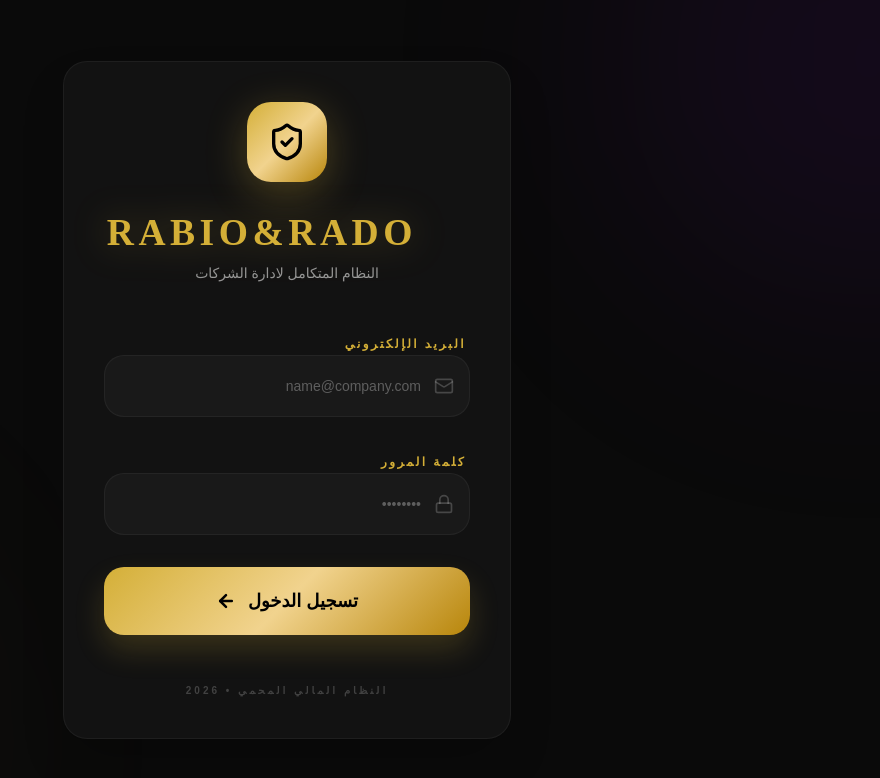
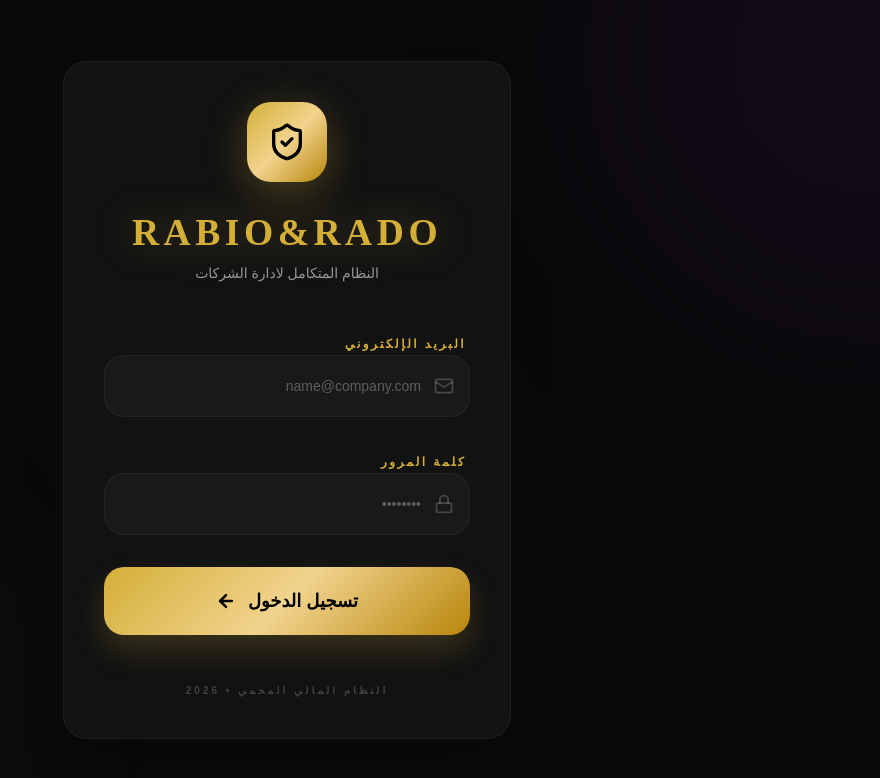
Before and after one commit to RABIE-DIBEH/hr, a React (Vite) app in the folder frontend/: page /login in a window 1280 px wide. Shown: the top 778 px of the page, without its empty margins (400-1280 px from the left). Built offline with nearby package versions, Linux system fonts and the light colour scheme; no server answers.

Commit message:
style: adjust login page header layout and width constraints for better responsiveness

```diff
--- a/frontend/src/pages/Login.tsx
+++ b/frontend/src/pages/Login.tsx
@@ -49,13 +49,13 @@ const Login = () => {
           <div className="w-20 h-20 gold-gradient rounded-[24px] flex items-center justify-center mx-auto mb-8 shadow-[0_10px_40px_rgba(212,175,55,0.3)]">
             <ShieldCheck size={40} className="text-black" />
           </div>
-          <div className="mx-auto flex w-full max-w-[260px] flex-col items-center">
-            <h1 className="luxury-display mb-3 w-full text-center text-[2rem] font-extrabold leading-none text-luxury-accent drop-shadow-[0_0_18px_rgba(212,175,55,0.3)] sm:text-[2.35rem]">
-            RABIO&amp;RADO
-            </h1>
-            <p className="text-center text-white/55 font-medium text-sm">النظام المتكامل لادارة الشركات</p>
-          </div>
-        </div>
+	          <div className="mx-auto flex w-full flex-col items-center">
+	            <h1 className="luxury-display mb-3 w-fit mx-auto text-center text-[2rem] font-extrabold leading-none text-luxury-accent drop-shadow-[0_0_18px_rgba(212,175,55,0.3)] sm:text-[2.35rem]">
+	              RABIO&amp;RADO
+	            </h1>
+	            <p className="w-fit mx-auto text-center text-white/55 font-medium text-sm">النظام المتكامل لادارة الشركات</p>
+	          </div>
+	        </div>
 
         <form onSubmit={handleLogin} className="space-y-8">
           {error && (
```
